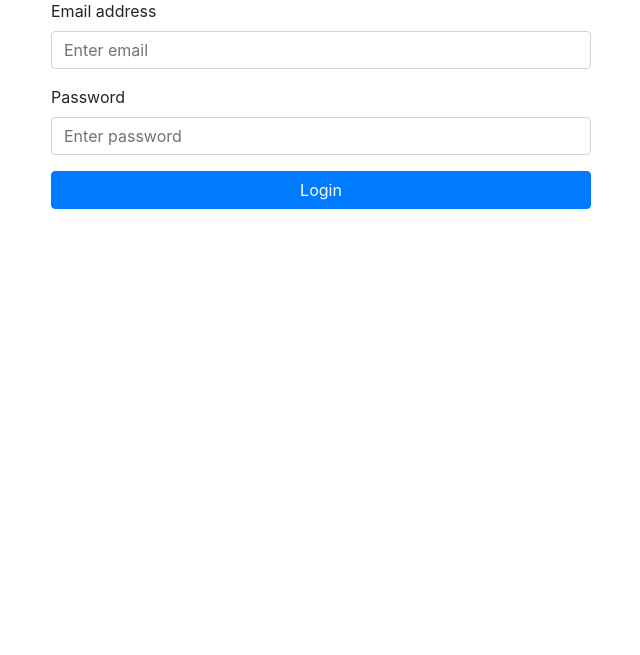
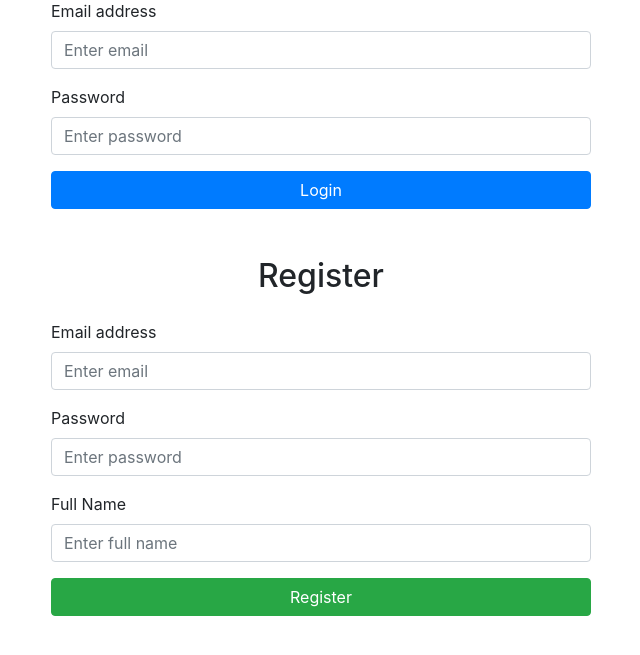
Before and after one commit to Deepak1916/SupplyEase, a Flask app: page / in a window 1280 px wide. Shown: the part 111-766 px from the top of the page, without its empty margins (319-959 px from the left). Run offline with Flask 3, Linux system fonts and the light colour scheme; some libraries are stand-ins or nearby versions.

Commit message:
add user authentication

```diff
--- a/app.py
+++ b/app.py
@@ -1,12 +1,79 @@
-from flask import Flask, render_template, request, redirect, url_for
-import supplier_db  # A separate file for in-memory database management
+import boto3 # type: ignore
+# Import supplier_db database file created seperatly to handle database actions
+import supplier_db
+from flask import Flask, render_template, request, redirect, url_for, flash
 
 app = Flask(__name__)
-app.config['TEMPLATES_AUTO_RELOAD'] = True  # Add this line to disable caching
+app.secret_key = 'new1secret2key3'
+# Add this line to disable caching
+app.config['TEMPLATES_AUTO_RELOAD'] = True
+
+# AWS Cognito configuration
+USER_POOL_ID = 'us-east-1_erMshRu9l'
+CLIENT_ID = '1onduoua1vsj1m3fembqu5fjmh'
+REGION = 'us-east-1'
+
+# Initialize boto3 client for Cognito
+client = boto3.client('cognito-idp', region_name=REGION)
 
 @app.route('/')
 def index():
     return render_template('login.html')
+
+@app.route('/login', methods=['POST'])
+def login_post():
+    email = request.form['email']
+    password = request.form['password']
+
+    try:
+        # Attempt to authenticate user with Cognito
+        response = client.initiate_auth(
+            AuthFlow='USER_PASSWORD_AUTH',
+            AuthParameters={
+                'USERNAME': email,
+                'PASSWORD': password
+            },
+            ClientId=CLIENT_ID
+        )
+        flash("Login successful!", "success")
+        return redirect(url_for('manage_suppliers'))
+
+    except client.exceptions.NotAuthorizedException:
+        flash("Incorrect username or password.", "danger")
+        return redirect(url_for('login'))
+    except client.exceptions.UserNotFoundException:
+        flash("User does not exist.", "danger")
+        return redirect(url_for('login'))
+    except Exception as e:
+        flash(str(e), "danger")
+        return redirect(url_for('login'))
+
+@app.route('/register', methods=['POST'])
+def register_post():
+    email = request.form['reg_email']
+    password = request.form['reg_password']
+    full_name = request.form['reg_name']
+
+    try:
+        # Register a new user in Cognito
+        response = client.sign_up(
+            ClientId=CLIENT_ID,
+            Username=email,
+            Password=password,
+            UserAttributes=[
+                {'Name': 'email', 'Value': email},
+                {'Name': 'name', 'Value': full_name}
+            ]
+        )
+        flash("Registration successful! Please check your email to confirm your account.", "success")
+        return redirect(url_for('login'))
+
+    except client.exceptions.UsernameExistsException:
+        flash("User already exists.", "danger")
+        return redirect(url_for('login'))
+    except Exception as e:
+        flash(str(e), "danger")
+        return redirect(url_for('login'))
 
 @app.route('/suppliers', methods=['GET', 'POST'])
 def manage_suppliers():
@@ -38,6 +105,9 @@ def edit_supplier(supplier_id):
     suppliers = supplier_db.get_all_suppliers()
     return render_template('suppliers.html', supplier=supplier, suppliers=suppliers)
 
+#--------------------Integrating AWS Cognito User Pool-------------------------------------
+
+
 if __name__ == '__main__':
     app.run(debug=True)
     #app.run(host='0.0.0.0', port=5000)
--- a/templates/login.html
+++ b/templates/login.html
@@ -1,10 +1,11 @@
+<!--
 <!DOCTYPE html>
 <html lang="en">
 <head>
     <meta charset="UTF-8">
     <meta name="viewport" content="width=device-width, initial-scale=1.0">
     <title>Login</title>
-    <!--<link rel="stylesheet" href="https://stackpath.bootstrapcdn.com/bootstrap/4.5.2/css/bootstrap.min.css"> -->
+    <!--<link rel="stylesheet" href="https://stackpath.bootstrapcdn.com/bootstrap/4.5.2/css/bootstrap.min.css">
     <link rel="stylesheet" href="https://cdn.jsdelivr.net/npm/bootstrap@4.4.1/dist/css/bootstrap.min.css" integrity="sha384-Vkoo8x4CGsO3+Hhxv8T/Q5PaXtkKtu6ug5TOeNV6gBiFeWPGFN9MuhOf23Q9Ifjh" crossorigin="anonymous">
 </head>
 <body>
@@ -22,7 +23,7 @@
                         <input type="password" class="form-control" id="password" name="password" placeholder="Enter password" required>
                     </div>
                 <div>
-                    <!-- <button type="submit" class="btn btn-primary btn-block">Login</button> -->
+                    <!--<button type="submit" class="btn btn-primary btn-block">Login</button>
                     <a href="{{ url_for('manage_suppliers') }}" class="btn btn-primary btn-block">Login</a>
                 </div>
                 </form>
@@ -33,3 +34,62 @@
     <script src="https://cdn.jsdelivr.net/npm/bootstrap@4.5.2/dist/js/bootstrap.bundle.min.js"></script>
 </body>
 </html>
+-->
+
+
+<!DOCTYPE html>
+<html lang="en">
+<head>
+    <meta charset="UTF-8">
+    <meta name="viewport" content="width=device-width, initial-scale=1.0">
+    <title>Login</title>
+    <link rel="stylesheet" href="https://cdn.jsdelivr.net/npm/bootstrap@4.4.1/dist/css/bootstrap.min.css" integrity="sha384-Vkoo8x4CGsO3+Hhxv8T/Q5PaXtkKtu6ug5TOeNV6gBiFeWPGFN9MuhOf23Q9Ifjh" crossorigin="anonymous">
+</head>
+<body>
+    <div class="container">
+        <div class="row justify-content-center">
+            <div class="col-md-6">
+                <h2 class="text-center mt-5">Welcome to Dunnes</h2>
+
+                <!-- Login Form -->
+                <form method="POST" action="{{ url_for('login_post') }}">
+                    <div class="form-group mt-4">
+                        <label for="email">Email address</label>
+                        <input type="email" class="form-control" id="email" name="email" placeholder="Enter email" required>
+                    </div>
+                    <div class="form-group">
+                        <label for="password">Password</label>
+                        <input type="password" class="form-control" id="password" name="password" placeholder="Enter password" required>
+                    </div>
+                    <div>
+                        <button type="submit" class="btn btn-primary btn-block">Login</button>
+                    </div>
+                </form>
+
+                <!-- Registration Form -->
+                <h2 class="text-center mt-5">Register</h2>
+                <form method="POST" action="{{ url_for('register_post') }}">
+                    <div class="form-group mt-4">
+                        <label for="reg_email">Email address</label>
+                        <input type="email" class="form-control" id="reg_email" name="reg_email" placeholder="Enter email" required>
+                    </div>
+                    <div class="form-group">
+                        <label for="reg_password">Password</label>
+                        <input type="password" class="form-control" id="reg_password" name="reg_password" placeholder="Enter password" required>
+                    </div>
+                    <div class="form-group">
+                        <label for="reg_name">Full Name</label>
+                        <input type="text" class="form-control" id="reg_name" name="reg_name" placeholder="Enter full name" required>
+                    </div>
+                    <div>
+                        <button type="submit" class="btn btn-success btn-block">Register</button>
+                    </div>
+                </form>
+
+            </div>
+        </div>
+    </div>
+    <script src="https://code.jquery.com/jquery-3.5.1.slim.min.js"></script>
+    <script src="https://cdn.jsdelivr.net/npm/bootstrap@4.5.2/dist/js/bootstrap.bundle.min.js"></script>
+</body>
+</html>
```
Also changed, not shown: 1 other file.
